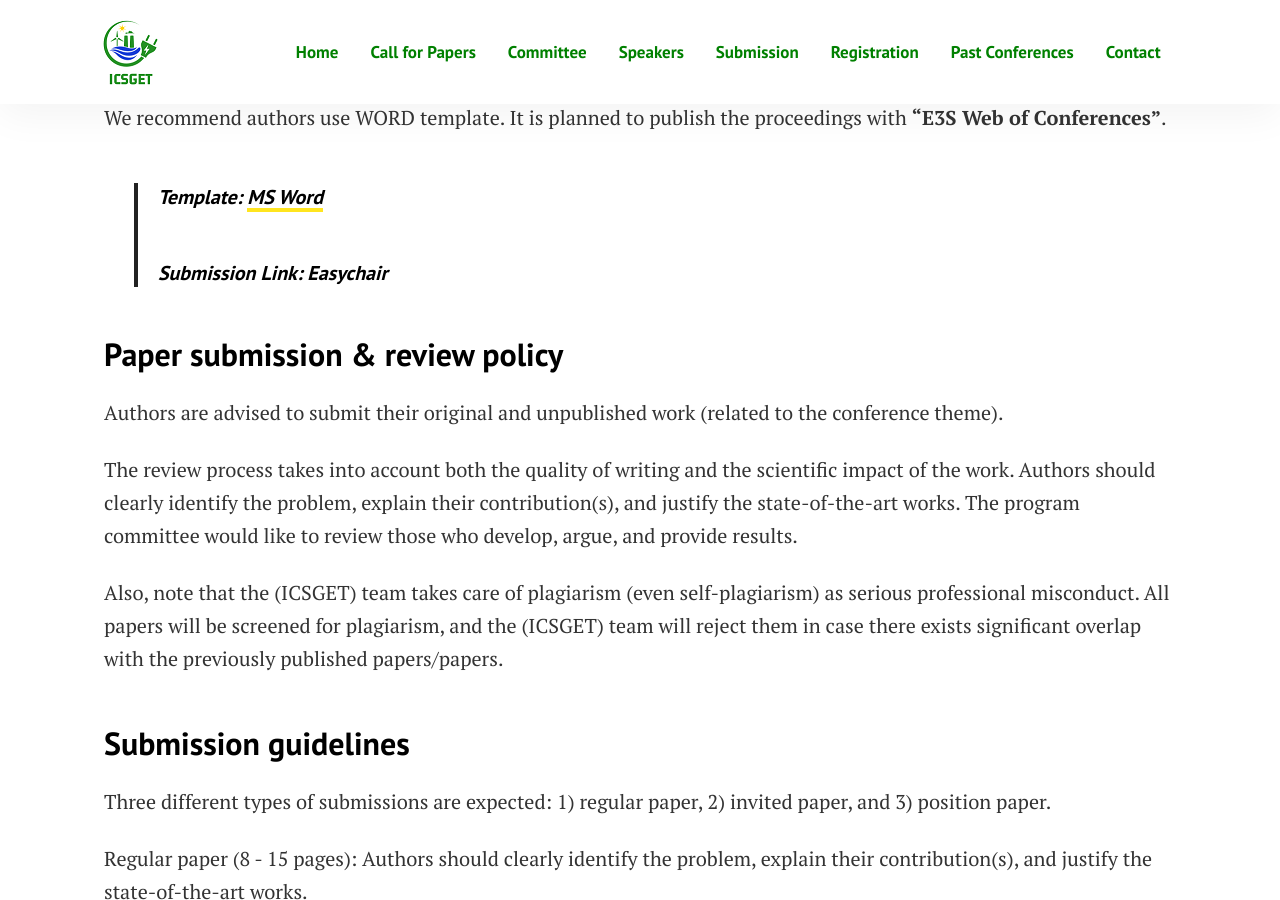
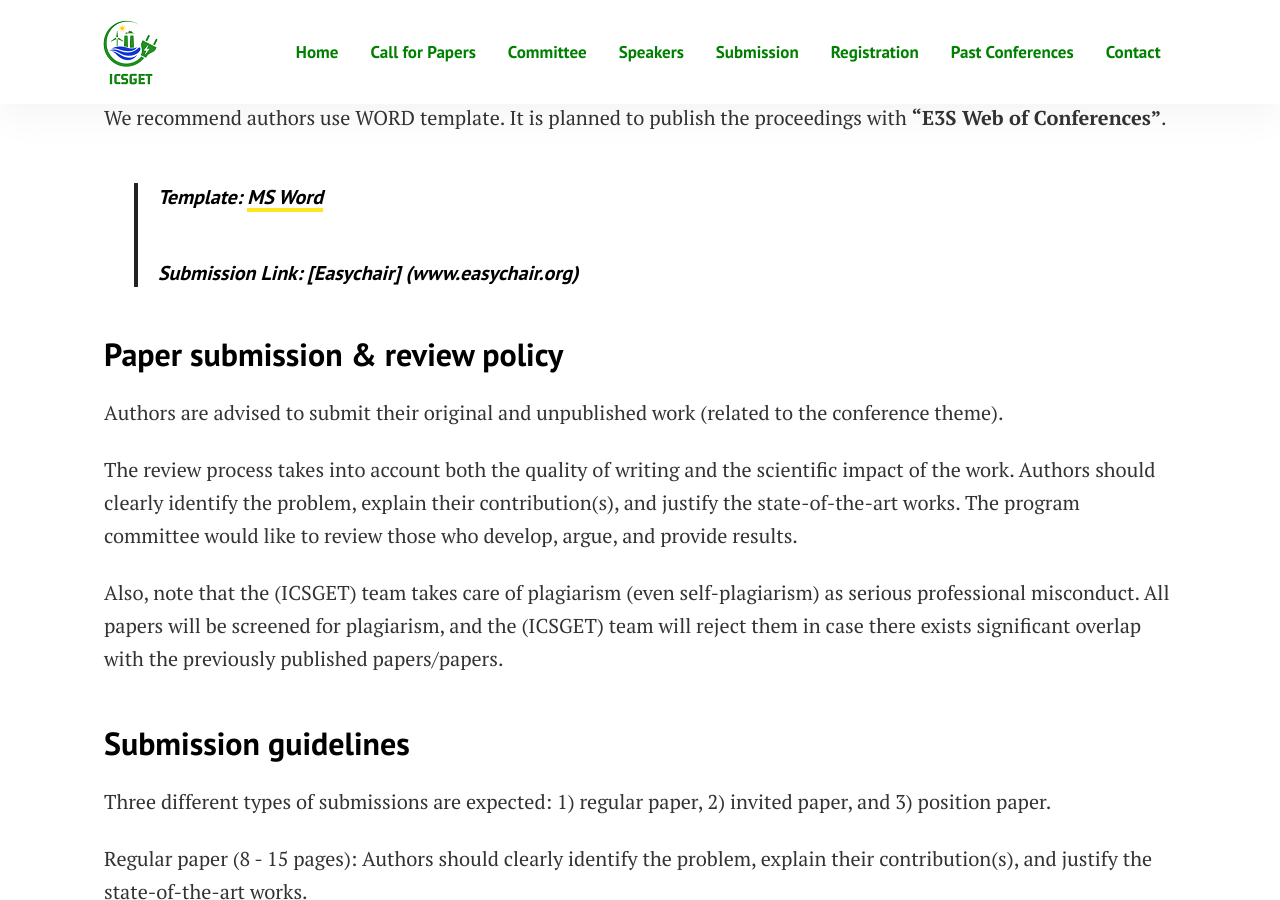
Before and after one commit to sravivarmanvce/temp, a Jekyll site: the page built from pages/submission.md, in a window 1280 px wide and 900 px high, scrolled down 518 px. Built offline with Jekyll 4.4.1, drawn with Linux system fonts in a browser that asks for light colours.

Commit message:
Update submission.md

```diff
--- a/pages/submission.md
+++ b/pages/submission.md
@@ -6,7 +6,7 @@ image: assets/images/banner-alt.png
 ---
 We recommend authors use WORD template. It is planned to publish the proceedings with **"E3S Web of Conferences”**.
 > ##### **Template:** [MS Word](https://github.com/sravivarmanvce/icsget/raw/main/ICSGET_2024_WOC_2col_Template.docx)
-> ##### **Submission Link:** Easychair
+> ##### **Submission Link:** [Easychair] (www.easychair.org)
 
 ## Paper submission & review policy
 Authors are advised to submit their original and unpublished work (related to the conference theme).
```
